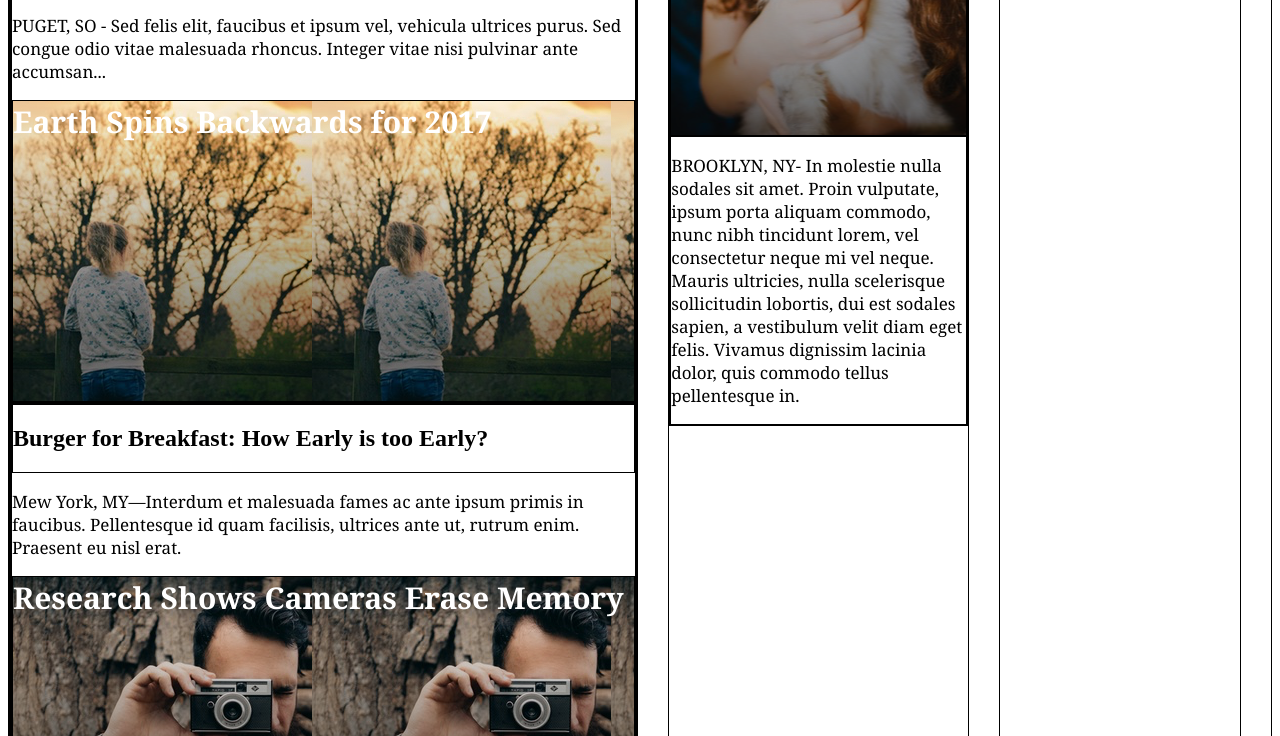
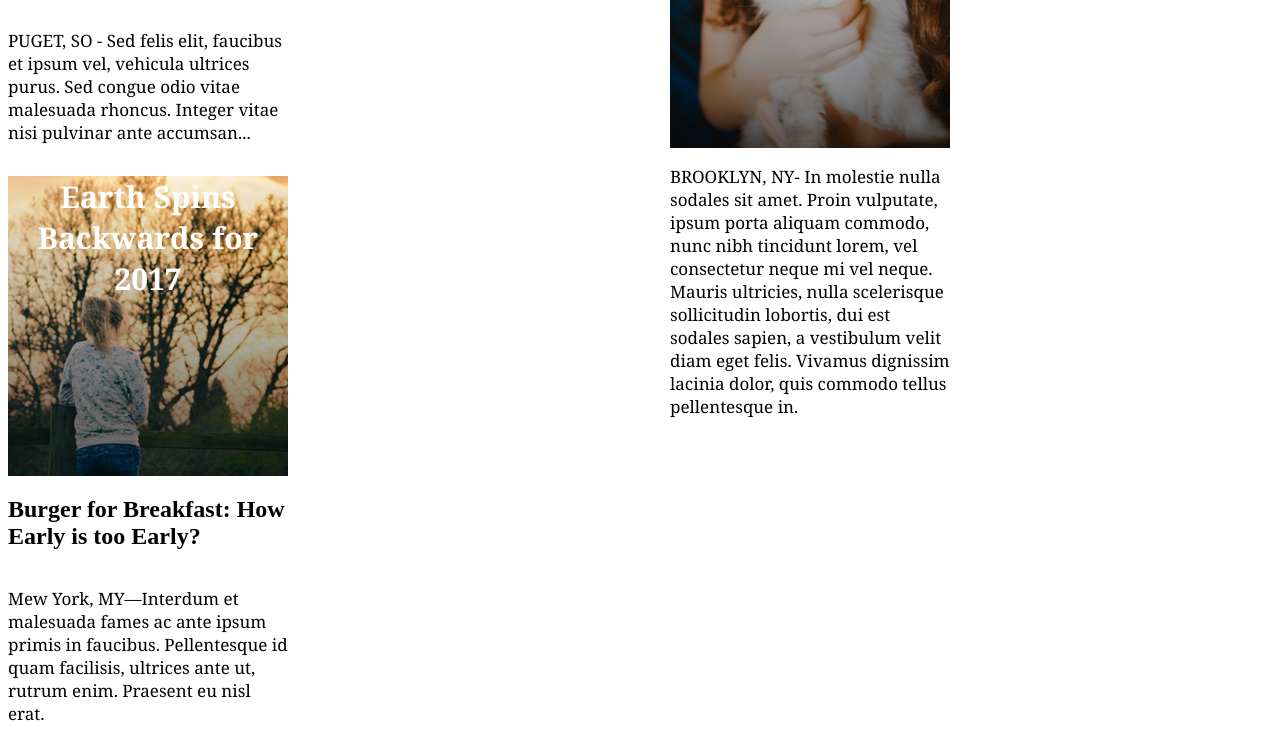
Before and after one commit to bradenmunn/my-times, a plain HTML site: page index.html in a window 1280 px wide. Shown: the part 768-1504 px from the top of the page. Drawn offline with Linux system fonts and the light colour scheme.

Commit message:
Left column in broken state

```diff
--- a/resources/css/style.css
+++ b/resources/css/style.css
@@ -34,16 +34,17 @@ header a {
 }
 
 div {
-  border: 1px solid black;
+  /* border: 1px solid black; */
 }
 
 .content {
   display: flex;
+  justify-content: space-between;
 }
 
 .column {
   display: flex;
-  flex-direction: column;
+  flex-flow: column wrap;
   margin-right: 30px;
   margin-top: 30px;
 }
@@ -68,13 +69,14 @@ div {
   height: 300px;
   color: white;
   font-weight: bold;
-  width: auto;
+  text-align: center;
 }
 
 .lead-story .image-content {
   background-image: url("../images/champagne.png");
   font-size: 40px;
   margin-top: 0px;
+  text-align: left;
 }
 
 .fall-cancelled.image-content {
@@ -94,3 +96,15 @@ div {
   font-size: 17px;
   color: black;
 }
+
+.stories {
+  dipslay: flex;
+  justify-content: space-between;
+}
+
+.story {
+  display: flex;
+  flex-flow: column wrap;
+  justify-content: center;
+  width: 280px;
+}
```
